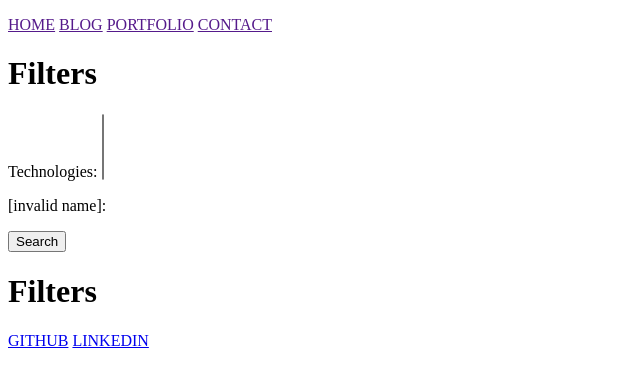
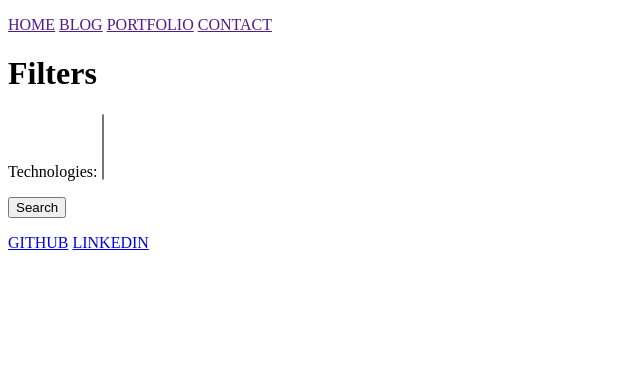
Before and after one commit to SergiFuster/ownwebpage, a Django app: page /portfolio/ in a window 1280 px wide. Shown: the top 387 px of the page, without its empty margins (0-640 px from the left). Run offline with Django 5.2, Linux system fonts and the light colour scheme; data that the repository does not hold is empty.

Commit message:
Bug with tech filter fixed

```diff
--- a/portfolio/filters.py
+++ b/portfolio/filters.py
@@ -1,9 +1,8 @@
 from django import forms
-from .models import Project
+from .models import Project,Technology
 import django_filters
 
 class TechFilter(django_filters.FilterSet):
-    technology = django_filters.ModelMultipleChoiceFilter(queryset=Project.objects.all(), widget=forms.CheckboxSelectMultiple())
     class Meta:
         model = Project
         fields = ['technologies']
--- a/portfolio/templates/portfolio_content.html
+++ b/portfolio/templates/portfolio_content.html
@@ -6,7 +6,6 @@
     <title>Document</title>
 </head>
 <body>
-    <h1>Filters</h1>
     {% for project in projects %}
         {% include "project.html" with project=project %}
     {% endfor %}
```
